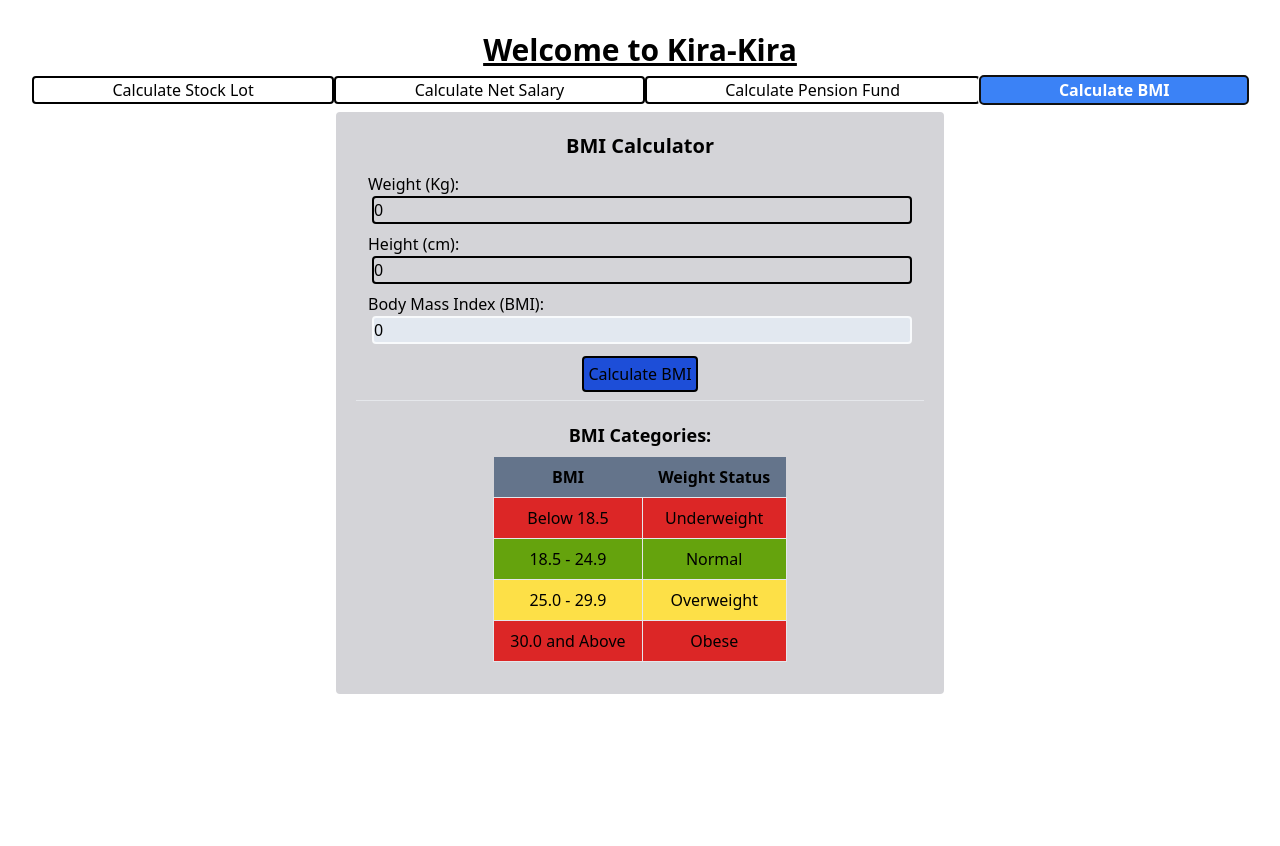
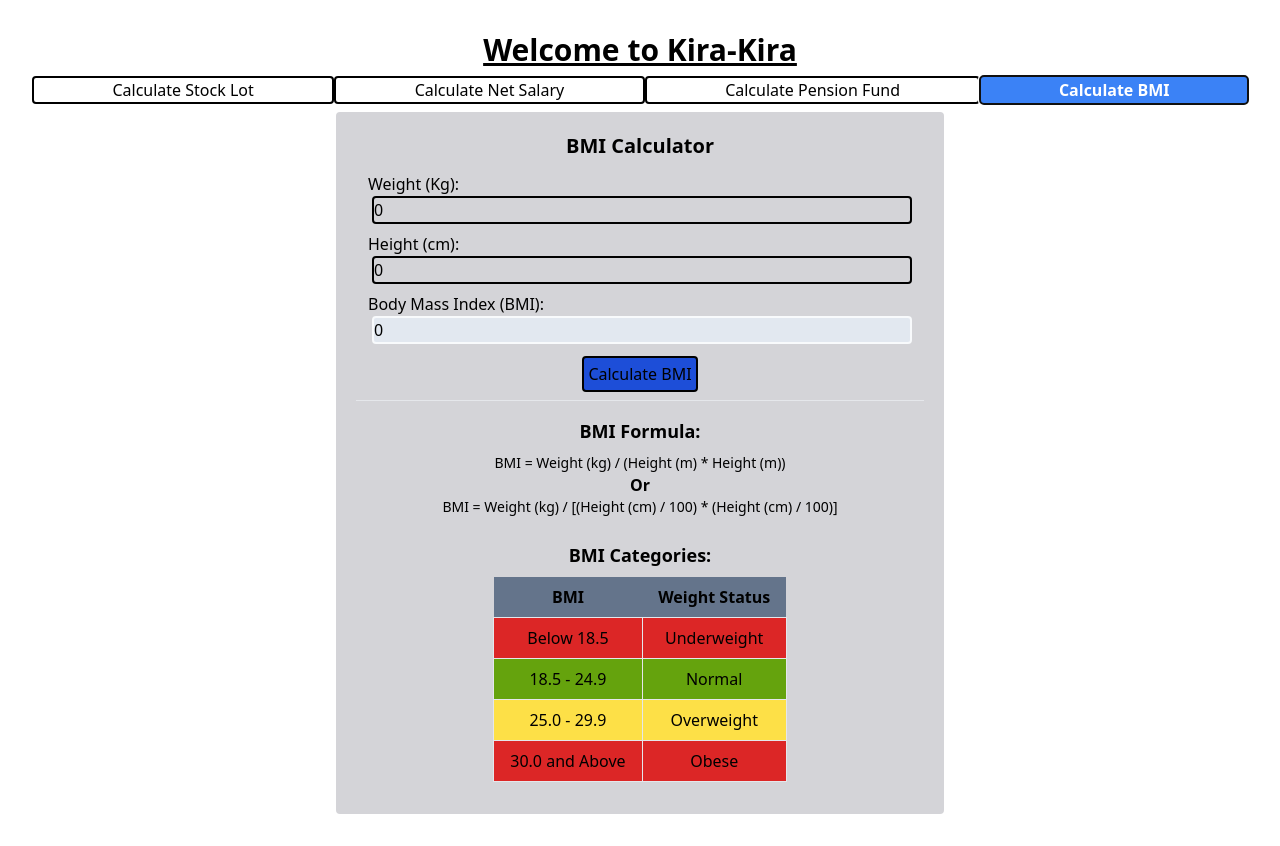
Before and after one commit to Sallehhuddin95/Kira2, a React (Vite) app in the folder frontend/: page / in a window 1280 px wide. Both pictures are taken after a click on the tab "Calculate BMI". Before the commit the page ends 800 px from the top, so only its background shows below. Built offline with nearby package versions, Linux system fonts and the light colour scheme.

Commit message:
Display BMI Formula
feat:
- Display BMI formula

```diff
--- a/frontend/src/components/kirakira/BmiCalculator.tsx
+++ b/frontend/src/components/kirakira/BmiCalculator.tsx
@@ -78,6 +78,15 @@ function BmiCalculator() {
         Calculate BMI
       </button>
       <hr />
+      <div className="my-4">
+        <h2 className="font-bold text-lg my-2">BMI Formula:</h2>
+        <p className="text-sm">BMI = Weight (kg) / (Height (m) * Height (m))</p>
+        <b>Or</b>
+        <p className="text-sm">
+          {" "}
+          BMI = Weight (kg) / [(Height (cm) / 100) * (Height (cm) / 100)]
+        </p>
+      </div>
       <div className="my-3 flex flex-col items-center">
         <p className="font-bold text-lg my-2">BMI Categories:</p>
 
```
